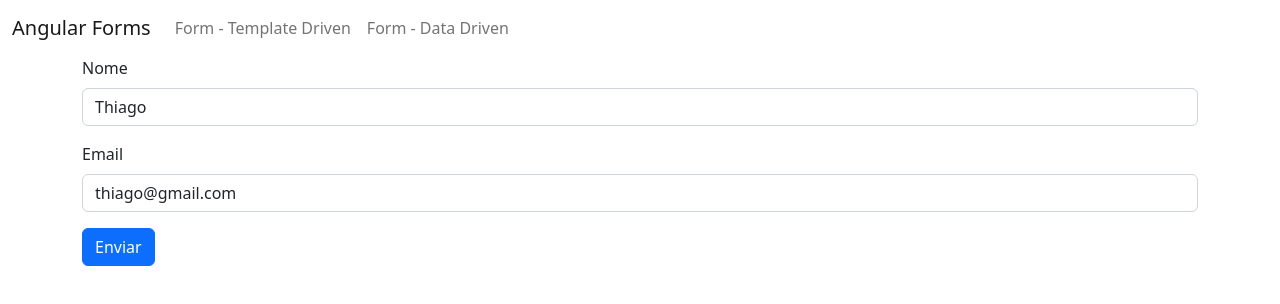
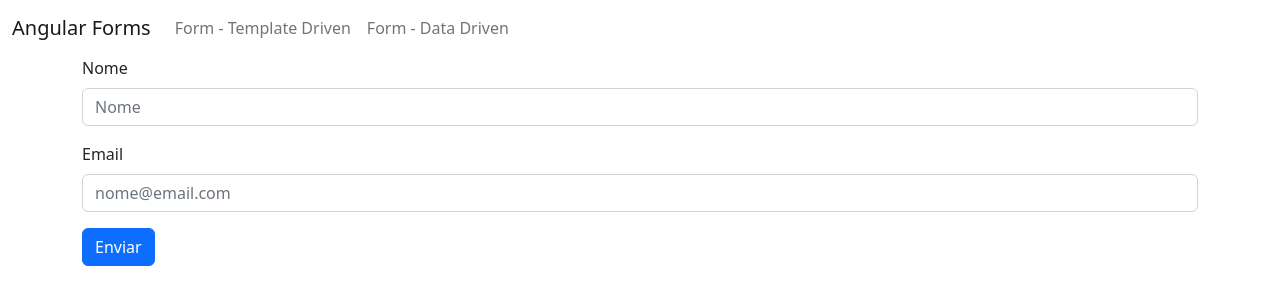
Before and after one commit to pereirathiago/angular, an Angular app in the folder forms/: page /templateForm in a window 1280 px wide. Shown: the top 304 px of the page. Built offline with nearby package versions, Linux system fonts and the light colour scheme.

Commit message:
#78: Forms (template driven) Aplicando CSS na validação dos campos

```diff
--- a/forms/src/app/template-form/template-form.component.css
+++ b/forms/src/app/template-form/template-form.component.css
@@ -0,0 +1,3 @@
+.ng-invalid.ng-touched:not(form) {
+  border: 1px solid red;
+}
--- a/forms/src/app/template-form/template-form.component.html
+++ b/forms/src/app/template-form/template-form.component.html
@@ -1,7 +1,8 @@
 <form #f="ngForm" (ngSubmit)="onSubmit(f)">
   <div class="mb-3">
     <label for="nome" class="form-label">Nome</label>
-    <input type="text" class="form-control" id="nome" aria-describedby="nome" placeholder="Nome" name="nome" [(ngModel)]="usuario.nome" required>
+    <input type="text" class="form-control" id="nome" aria-describedby="nome" placeholder="Nome" name="nome" [(ngModel)]="usuario.nome" required #nome>
+    <!-- <div>{{ nome.className }}</div> -->
   </div>
   <div class="mb-3">
     <label for="email" class="form-label">Email</label>
--- a/forms/src/app/template-form/template-form.component.ts
+++ b/forms/src/app/template-form/template-form.component.ts
@@ -8,8 +8,8 @@ import { NgForm } from '@angular/forms';
 })
 export class TemplateFormComponent {
   usuario: any = {
-    nome: 'Thiago',
-    email: 'thiago@gmail.com'
+    nome: null,
+    email: null
   }
 
   onSubmit(form: NgForm) {
```
